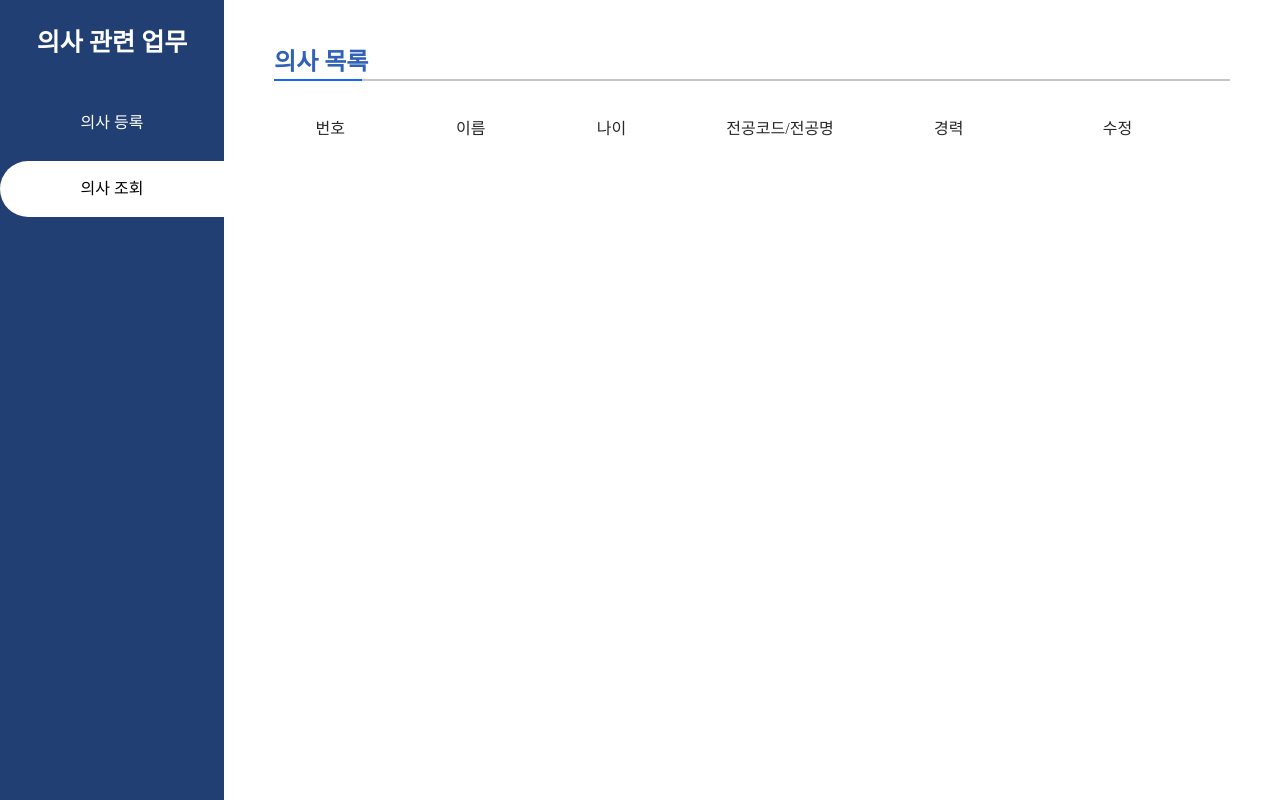
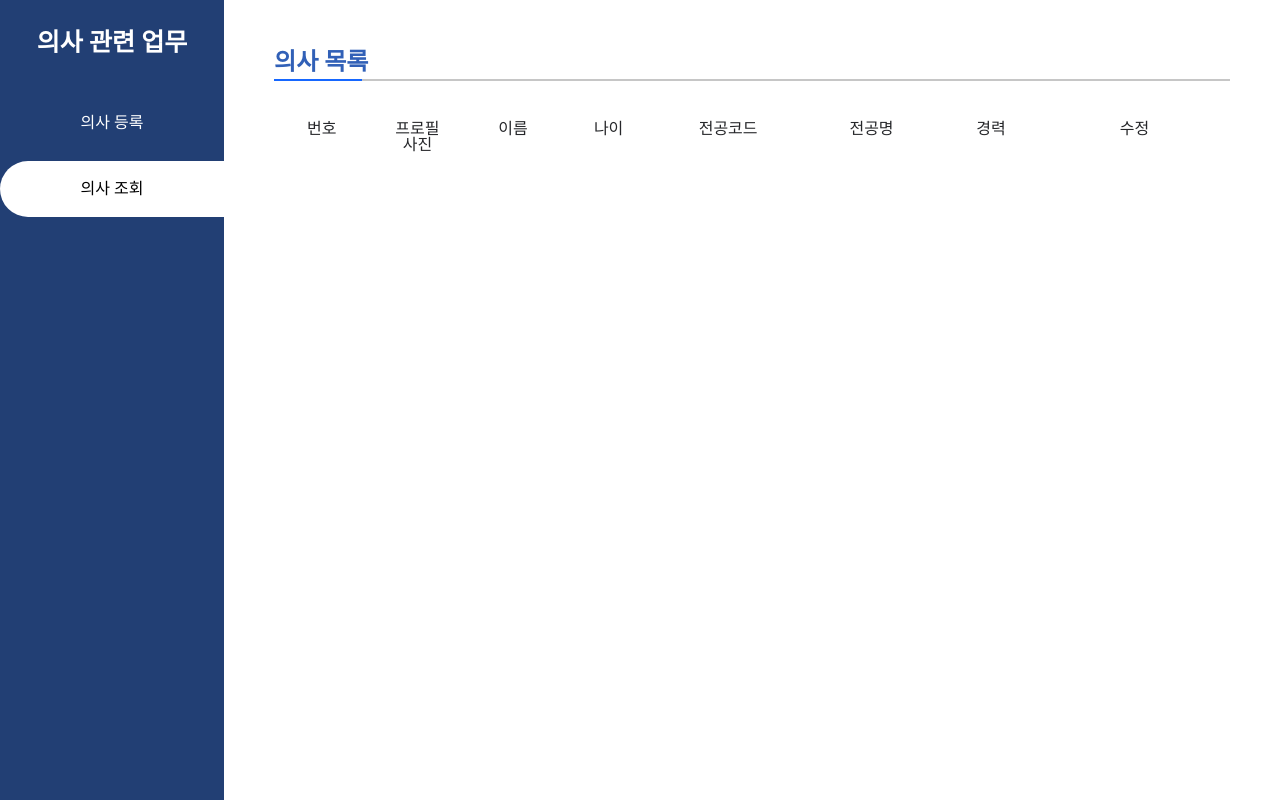
Before and after one commit to jja6312/jiandaheeseongwoo, a web app: page /list.html in a window 1280 px wide. Run offline with its HTML, style and script files only (its server is not run), Linux system fonts and the light colour scheme; data that the repository does not hold is empty.

Commit message:
feat:doctor list, profile image view

```diff
--- a/src/main/java/com/ssafy/exam/config/aws/AwsConfig.java
+++ b/src/main/java/com/ssafy/exam/config/aws/AwsConfig.java
@@ -26,12 +26,6 @@ public class AwsConfig {
 
     @Value("${aws.s3.endpoint}")
     private String endpoint;
-    @PostConstruct
-    public void init() {
-        System.out.println("accessKeyId:"+accessKeyId);
-        System.out.println("secretAccessKey:"+secretAccessKey);
-        System.out.println("region:"+region);
-    }
 
     @Bean
     public S3Client s3Client() {
--- a/src/main/resources/static/css/list.css
+++ b/src/main/resources/static/css/list.css
@@ -69,7 +69,7 @@ tbody{
     width:10%;
 }
 .tableTd2{
-    width:15%;
+    width:10%;
 }
 .tableTd3{
     width:10%;
@@ -78,13 +78,17 @@ tbody{
     width:15%;
 }
 .tableTd5{
-    width:20%;
+    width:15%;
 }
 .tableTd6{
     width:10%;
 }
 .tableTd7{
     width:20%;
+}
+
+.tableTdImage{
+    width:10%
 }
 
 .btn{
@@ -122,3 +126,9 @@ tbody{
     border:1px solid rgb(215, 213, 213);
     text-align: center;
 }
+
+.profileImage{
+    width:40px;
+    height:40px;
+    border-radius: 50%;
+}
--- a/src/main/resources/static/list.html
+++ b/src/main/resources/static/list.html
@@ -28,26 +28,16 @@
                     <thead>
                     <tr>
                         <td class="tableTd1">번호</td>
+                        <td class="tableTdImage">프로필 사진</td>
                         <td class="tableTd2">이름</td>
                         <td class="tableTd3">나이</td>
-                        <td class="tableTd5">전공코드/전공명</td>
+                        <td class="tableTd4">전공코드</td>
+                        <td class="tableTd5">전공명</td>
                         <td class="tableTd6">경력</td>
                         <td class="tableTd7">수정</td>
                     </tr>
                 </thead>
                 <tbody class="tbody">
-                    <!-- <tr>
-                        <td>1</td>
-                        <td>정지안</td>
-                        <td>29</td>
-                        <td>100</td>
-                        <td>의예과</td>
-                        <td>20</td>
-                        <td>
-                            <button class="btn editBtn">수정</button>
-                            <button class="btn deleteBtn">삭제</button>
-                        </td>
-                    </tr> -->
                 </tbody>
                 </table>
             </div>
--- a/src/main/resources/static/list/getAllDoctors.js
+++ b/src/main/resources/static/list/getAllDoctors.js
@@ -10,6 +10,7 @@ axios.get("/api/doctor")
         var doctorTableRow = `
         <tr class="doctorRow">
         <td class="id">${doctor.doctorId}</td>
+        <td class="profileImageUrl"><img src="${doctor.profileImageUrl}" class="profileImage"></td>
         <td  class="name">${doctor.name}</td>
         <td  class="age">${doctor.age}</td>
         <td  class="specialtyCode">${doctor.specialtyCode}</td>
```
